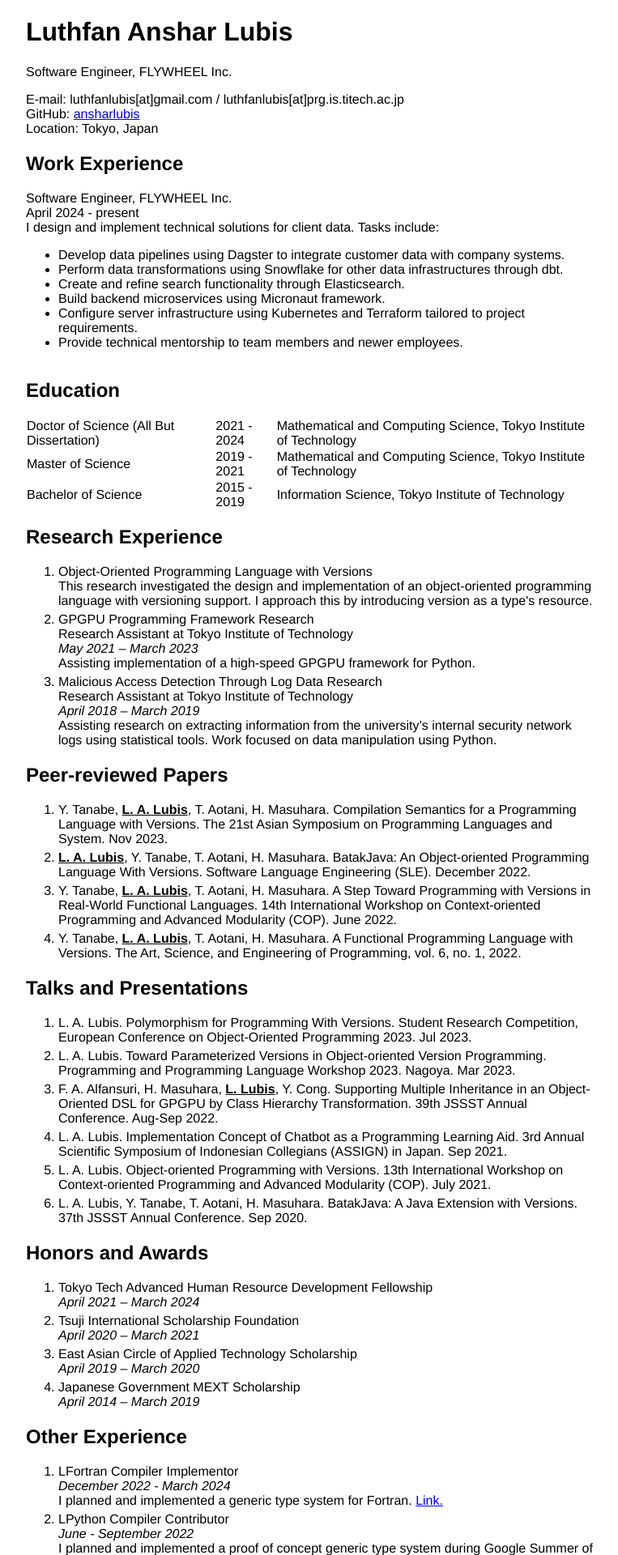
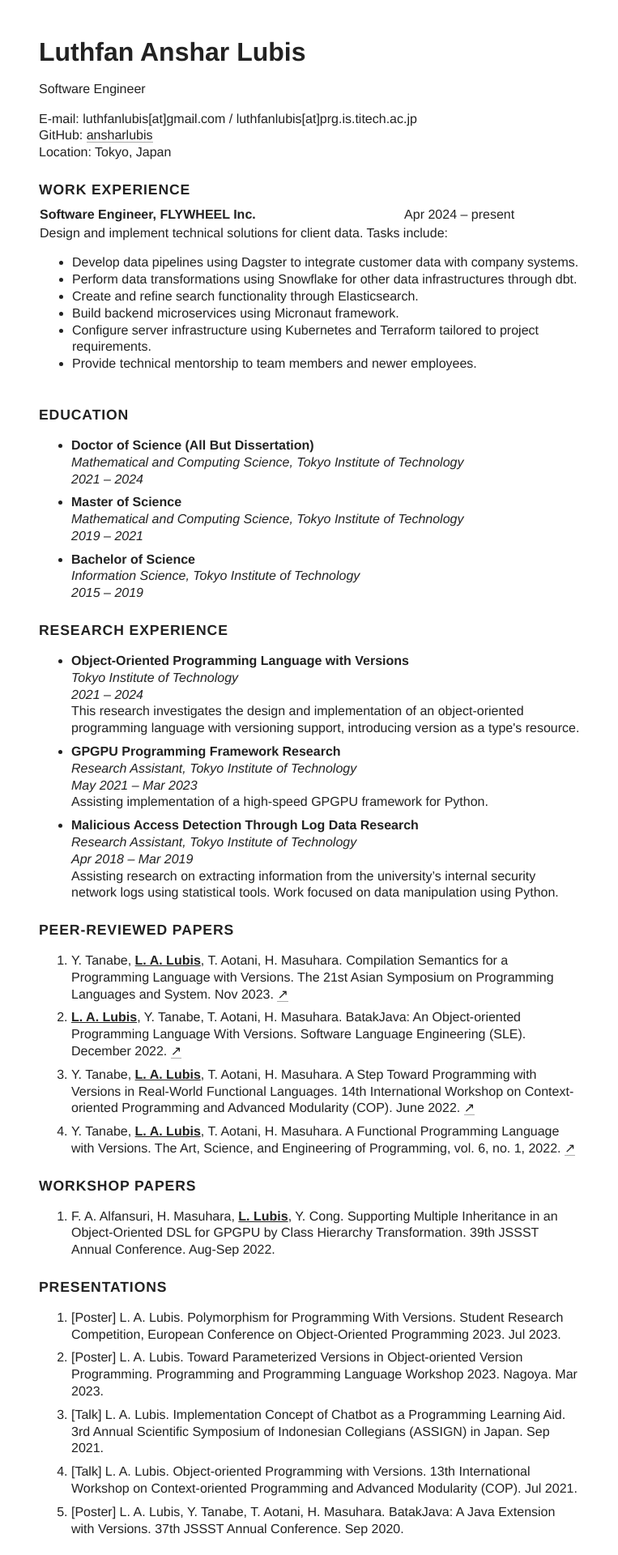
Before and after one commit to ansharlubis/ansharlubis.github.io, a Jekyll site: the page resume/index.html, which Jekyll copies as it is, in a window 1280 px wide. Shown: the top 1920 px of the page at 81% size, without its empty margins (258-1021 px from the left). Built offline with Jekyll 4.4.1, drawn with Linux system fonts in a browser that asks for light colours; nearby versions of some CDN libraries; some of the changed text lies outside the part shown.

Commit message:
update resume

```diff
--- a/resume/index.html
+++ b/resume/index.html
@@ -1,33 +1,36 @@
 <!DOCTYPE html>
-<html>
+<html lang="en">
   <head>
-    <title>About me</title>
+    <meta charset="UTF-8" />
+    <title>Luthfan Anshar Lubis - Resume</title>
 
     <link rel="stylesheet" type="text/css" href="./style.css" />
-    <link rel="alternate" type="application/rss+xml" title="{{ site.name }} - {{ site.description }}" href="{{ site.baseurl }}/feed.xml" />
     <link href="https://use.fontawesome.com/releases/v5.6.1/css/all.css" rel="stylesheet">
   </head>
 
   <body class="wrapper">
+    <header class="header">
       <h1>Luthfan Anshar Lubis</h1>
       <p>
-        Software Engineer, FLYWHEEL Inc.
+          Software Engineer
       </p>
       <ul class="list">
           <li>E-mail: luthfanlubis[at]gmail.com / luthfanlubis[at]prg.is.titech.ac.jp</li>
           <li>GitHub: <a href="https://www.github.com/ansharlubis">ansharlubis</a></li>
           <li>Location: Tokyo, Japan</li>
       </ul>
+    </header>
 
     <h2>Work Experience</h2>
     <table>
-        Software Engineer, FLYWHEEL Inc.
-        <br>
-        April 2024 - present
-        <br style="margin-bottom: 5px;">
-        I design and implement technical solutions for client data. Tasks include:
+        <tr>
+            <td><b>Software Engineer, FLYWHEEL Inc.</b></td>
+            <td>Apr 2024 – present</td>
+        </tr>
+        <tr>
+            <td colspan="2">
+                Design and implement technical solutions for client data. Tasks include:
                 <ul>
-
                     <li>Develop data pipelines using Dagster to integrate customer data with company systems.</li>
                     <li>Perform data transformations using Snowflake for other data infrastructures through dbt.</li>
                     <li>Create and refine search functionality through Elasticsearch.</li>
@@ -35,104 +38,117 @@
                     <li>Configure server infrastructure using Kubernetes and Terraform tailored to project requirements.</li>
                     <li>Provide technical mentorship to team members and newer employees.</li>
                 </ul>
-
+            </td>
+        </tr>
     </table>
 
     <h2>Education</h2>
 
-	<table>
-        <tr>
-            <td>Doctor of Science (All But Dissertation)</td>
-            <td>2021 - 2024 </td>
-            <td>Mathematical and Computing Science, Tokyo Institute of Technology</td>
-        </tr>
-	    <tr>
-	        <td>Master of Science</td>
-	        <td>2019 - 2021</td>
-	        <td>Mathematical and Computing Science, Tokyo Institute of Technology</td>
-	    </tr>
-	    <tr>
-	        <td>Bachelor of Science</td>
-	        <td>2015 - 2019</td>
-	        <td>Information Science, Tokyo Institute of Technology</td>
-	    </tr>
-	</table>
+    <ul class="spaced-list">
+        <li><b>Doctor of Science (All But Dissertation)</b>
+            <br><i>Mathematical and Computing Science, Tokyo Institute of Technology</i>
+            <br><i>2021 – 2024</i>
+        </li>
+        <li><b>Master of Science</b>
+            <br><i>Mathematical and Computing Science, Tokyo Institute of Technology</i>
+            <br><i>2019 – 2021</i>
+        </li>
+        <li><b>Bachelor of Science</b>
+            <br><i>Information Science, Tokyo Institute of Technology</i>
+            <br><i>2015 – 2019</i>
+        </li>
+    </ul>
 
     <h2>Research Experience</h2>
-    <ol class="spaced-list">
-        <li>Object-Oriented Programming Language with Versions
-            <br>This research investigated the design and implementation of an object-oriented
-            programming language with versioning support.
-            I approach this by introducing version as a type's resource.
+    <ul class="spaced-list">
+        <li><b>Object-Oriented Programming Language with Versions</b>
+            <br><i>Tokyo Institute of Technology</i>
+            <br>
+            <i>2021 – 2024</i>
+            <br>This research investigates the design and implementation of an object-oriented
+            programming language with versioning support,
+            introducing version as a type's resource.
         </li>
-        <li>GPGPU Programming Framework Research
-            <br>Research Assistant at Tokyo Institute of Technology
+        <li><b>GPGPU Programming Framework Research</b>
+            <br><i>Research Assistant, Tokyo Institute of Technology</i>
             <br>
-            <i>May 2021 – March 2023</i>
+            <i>May 2021 – Mar 2023</i>
             <br>
             Assisting implementation of a high-speed GPGPU framework for Python.</li>
-        <li>Malicious Access Detection Through Log Data Research
-            <br>Research Assistant at Tokyo Institute of Technology
+        <li><b>Malicious Access Detection Through Log Data Research</b>
+            <br><i>Research Assistant, Tokyo Institute of Technology</i>
             <br>
-            <i>April 2018 – March 2019</i>
+            <i>Apr 2018 – Mar 2019</i>
             <br>
             Assisting research on extracting information from the university’s
             internal security network logs using statistical tools. Work focused on data manipulation using Python.
         </li>
-    </ol>
+    </ul>
 
     <h2>Peer-reviewed Papers</h2>
     <ol class="spaced-list">
-        <li>Y. Tanabe, <u><b>L. A. Lubis</b></u>, T. Aotani, H. Masuhara. Compilation Semantics for a Programming Language with Versions. The 21st Asian Symposium on Programming Languages and System. Nov 2023.</li>
-        <li><u><b>L. A. Lubis</b></u>, Y. Tanabe, T. Aotani, H. Masuhara. BatakJava: An Object-oriented Programming Language With Versions. Software Language Engineering (SLE). December 2022.</li>
-        <li>Y. Tanabe, <u><b>L. A. Lubis</b></u>, T. Aotani, H. Masuhara. A Step Toward Programming with Versions in Real-World Functional Languages. 14th International Workshop on Context-oriented Programming and Advanced Modularity (COP). June 2022.</li>
-        <li>Y. Tanabe, <u><b>L. A. Lubis</b></u>, T. Aotani, H. Masuhara. A Functional Programming Language with Versions. The Art, Science, and Engineering of Programming, vol. 6, no. 1, 2022.</li>
+        <li>Y. Tanabe, <u><b>L. A. Lubis</b></u>, T. Aotani, H. Masuhara. Compilation Semantics for a Programming Language with Versions. The 21st Asian Symposium on Programming Languages and System. Nov 2023. <a href="https://link.springer.com/chapter/10.1007/978-981-99-8311-7_1">↗</a></li>
+        <li><u><b>L. A. Lubis</b></u>, Y. Tanabe, T. Aotani, H. Masuhara. BatakJava: An Object-oriented Programming Language With Versions. Software Language Engineering (SLE). December 2022. <a href="https://dl.acm.org/doi/abs/10.1145/3567512.3567531">↗</a></li>
+        <li>Y. Tanabe, <u><b>L. A. Lubis</b></u>, T. Aotani, H. Masuhara. A Step Toward Programming with Versions in Real-World Functional Languages. 14th International Workshop on Context-oriented Programming and Advanced Modularity (COP). June 2022. <a href="https://dl.acm.org/doi/abs/10.1145/3570353.3570359">↗</a></li>
+        <li>Y. Tanabe, <u><b>L. A. Lubis</b></u>, T. Aotani, H. Masuhara. A Functional Programming Language with Versions. The Art, Science, and Engineering of Programming, vol. 6, no. 1, 2022. <a href="https://doi.org/10.48550/arXiv.2107.07301">↗</a></li>
     </ol>
 
-    <h2>Talks and Presentations</h2>
+    <h2>Workshop Papers</h2>
     <ol class="spaced-list">
-        <li>L. A. Lubis. Polymorphism for Programming With Versions. Student Research Competition, European Conference on Object-Oriented Programming 2023. Jul 2023.</li>
-        <li>L. A. Lubis. Toward Parameterized Versions in Object-oriented Version Programming. Programming and Programming Language Workshop 2023. Nagoya. Mar 2023.</li>
         <li>F. A. Alfansuri, H. Masuhara, <u><b>L. Lubis</b></u>, Y. Cong. Supporting Multiple Inheritance in an Object-Oriented DSL for GPGPU by Class Hierarchy Transformation. 39th JSSST Annual Conference. Aug-Sep 2022.</li>
-        <li>L. A. Lubis. Implementation Concept of Chatbot as a Programming Learning Aid. 3rd Annual Scientific Symposium of Indonesian Collegians (ASSIGN) in Japan. Sep 2021.</li>
-        <li>L. A. Lubis. Object-oriented Programming with Versions. 13th International Workshop on Context-oriented Programming and Advanced Modularity (COP). July 2021.</li>
-        <li>L. A. Lubis, Y. Tanabe, T. Aotani, H. Masuhara. BatakJava: A Java Extension with Versions. 37th JSSST Annual Conference. Sep 2020.</li>
+    </ol>
+
+    <h2>Presentations</h2>
+    <ol class="spaced-list">
+        <li>[Poster] L. A. Lubis. Polymorphism for Programming With Versions. Student Research Competition, European Conference on Object-Oriented Programming 2023. Jul 2023.</li>
+        <li>[Poster] L. A. Lubis. Toward Parameterized Versions in Object-oriented Version Programming. Programming and Programming Language Workshop 2023. Nagoya. Mar 2023.</li>
+        <li>[Talk] L. A. Lubis. Implementation Concept of Chatbot as a Programming Learning Aid. 3rd Annual Scientific Symposium of Indonesian Collegians (ASSIGN) in Japan. Sep 2021.</li>
+        <li>[Talk] L. A. Lubis. Object-oriented Programming with Versions. 13th International Workshop on Context-oriented Programming and Advanced Modularity (COP). Jul 2021.</li>
+        <li>[Poster] L. A. Lubis, Y. Tanabe, T. Aotani, H. Masuhara. BatakJava: A Java Extension with Versions. 37th JSSST Annual Conference. Sep 2020.</li>
     </ol>
 
     <h2>Honors and Awards</h2>
-    <ol class="spaced-list">
-        <li>Tokyo Tech Advanced Human Resource Development Fellowship
-            <br><i>April 2021 – March 2024</i>
+    <ul class="spaced-list">
+        <li><b>Tokyo Tech Advanced Human Resource Development Fellowship</b>
+            <br><i>Apr 2021 – Mar 2024</i>
         </li>
-        <li>Tsuji International Scholarship Foundation
-            <br><i>April 2020 – March 2021</i>
+        <li><b>Tsuji International Scholarship Foundation</b>
+            <br><i>Apr 2020 – Mar 2021</i>
         </li>
-        <li>East Asian Circle of Applied Technology Scholarship
-            <br><i>April 2019 – March 2020</i>
+        <li><b>East Asian Circle of Applied Technology Scholarship</b>
+            <br><i>Apr 2019 – Mar 2020</i>
         </li>
-        <li>Japanese Government MEXT Scholarship
-            <br><i>April 2014 – March 2019</i>
+        <li><b>Japanese Government MEXT Scholarship</b>
+            <br><i>Apr 2014 – Mar 2019</i>
         </li>
-    </ol>
+    </ul>
 
-    <h2>Other Experience</h2>
-    <ol class="spaced-list">
-        <li>LFortran Compiler Implementor
-            <br><i>December 2022 - March 2024</i>
-            <br>I planned and implemented a generic type system for Fortran.
-            <a href="https://github.com/lfortran/lfortran/pulls?q=is%3Apr+is%3Aclosed+author%3Aansharlubis+">Link.</a>
+    <h2>Open Source &amp; Projects</h2>
+    <ul class="spaced-list">
+        <li><b>LFortran Compiler Implementor</b>
+            <br><i>Dec 2022 – Mar 2024</i>
+            <br>Planned and implemented a generic type system for Fortran.
+            <a href="https://github.com/lfortran/lfortran/pulls?q=is%3Apr+is%3Aclosed+author%3Aansharlubis+">↗</a>
         </li>
-        <li>LPython Compiler Contributor
-            <br><i>June - September 2022</i>
-            <br>I planned and implemented a proof of concept generic type system
+        <li><b>LPython Compiler Contributor</b>
+            <br><i>Jun – Sep 2022</i>
+            <br>Planned and implemented a generic type system for Python
             during Google Summer of Code for Python Software Foundation.
-            <a href="https://github.com/lcompilers/lpython/pulls?q=is%3Apr+is%3Aclosed+author%3Aansharlubis">Link.</a>
+            <a href="https://github.com/lcompilers/lpython/pulls?q=is%3Apr+is%3Aclosed+author%3Aansharlubis">↗</a>
         </li>
-        <li>Indonesian language Teacher, Gowell Japan.
-            <br><i>2017 - 2023</i>
-            <br>Part-time Indonesian language teacher for mostly Japanese students.
+        <li><b>Domain-Specific Language Design Intern</b>
+            <br><i>nau data lab</i>
+            <br><i>Aug – Sep 2019</i>
+            <br>Implemented a domain-specific language (DSL) to describe musical notes
+            and calculate Angklung musical instrument assignments.
+            <a href="https://github.com/ansharlubis/numusic">↗</a>
         </li>
-        <li>Teaching Assistant, Tokyo Institute of Technology</li>
+    </ul>
+
+    <h2>Teaching Experience</h2>
+    <ul class="spaced-list">
+        <li><b>Teaching Assistant</b>
+            <br><i>Tokyo Institute of Technology</i>
             <ul>
                 <li>
                     Exercises in Fundamentals of Data Science
@@ -151,24 +167,18 @@
                     of computer.
                 </li>
             </ul>
-        <li>Domain-Specific Language Design Internship, nau data lab
-            <br><i>August – September 2019</i>
-            I implemented a domain-specific language (DSL) to describe musical notes
-            and calculate Angklung musical instrument assignments.
-            <a href="https://github.com/ansharlubis/numusic">Link</a>.
         </li>
-    </ol>
+        <li><b>Indonesian Language Teacher</b>
+            <br><i>Gowell Japan</i>
+            <br><i>2017 – 2023</i>
+            <br>Part-time Indonesian language teacher for mostly Japanese students.
+        </li>
+    </ul>
 
-    <h2>Activities</h2>
-    <ol class="spaced-list">
-        <li>Participant in ASPIRE Forum, Tokyo Institute of Technology
-            <br><i>July 2019</i>
-            <br>
-            The annual event gathers students from universities making up the ASPIRE (Asia)
-            and IDEA (Europe) League to have discussion on the topic of better living.
-        </li>
+    <h2>Academic Service</h2>
+    <ul class="spaced-list">
         <li>
-            Reviewer
+            <b>Reviewer</b>
             <ul>
                 <li>
                     ACM SIGPLAN SPLASH Onward! 2020 Essay Track
@@ -182,7 +192,7 @@
             </ul>
         </li>
         <li>
-            Student Volunteer
+            <b>Student Volunteer</b>
             <ul>
                 <li>
                     ACM SIGPLAN Conference on Systems, Programming,
@@ -193,11 +203,14 @@
                 </li>
             </ul>
         </li>
-    </ol>
+    </ul>
 
     <h2>Language Skills</h2>
-    <ol class="spaced-list">
-        <li>TOEIC, 990/990, taken in June 2018</li>
-        <li>IELTS, 8.0/9.0, taken in May 2018</li>
-        <li>Japanese Language Proficiency Test N1, passed in 2019</li>
-    </ol>
+    <ul class="spaced-list">
+        <li>Indonesian — Native</li>
+        <li>English — Fluent (TOEIC 990/990, IELTS 8.0/9.0)</li>
+        <li>Japanese — Fluent (JLPT N1)</li>
+    </ul>
+
+  </body>
+</html>
--- a/resume/style.css
+++ b/resume/style.css
@@ -1,6 +1,9 @@
 .wrapper {
-    width: 700px;
+    max-width: 700px;
+    width: 100%;
     margin: 0 auto;
+    padding: 24px 16px;
+    box-sizing: border-box;
 }
 
 .list {
@@ -10,10 +13,42 @@
 
 body {
     font-family: "Helvetica Neue", Arial, Helvetica, sans-serif;
+    font-size: 16px;
+    line-height: 1.3;
+    color: #222;
+}
+
+h1 {
+    font-size: 2rem;
+    font-weight: 700;
+    line-height: 1.2;
+    margin-bottom: 4px;
+}
+
+.header {
+    margin-bottom: 24px;
+}
+
+h2 {
+    font-size: 1.1rem;
+    font-weight: 700;
+    text-transform: uppercase;
+    letter-spacing: 0.05em;
+    margin-top: 24px;
+    margin-bottom: 8px;
 }
 
 table {
     width: 100%;
+    border-spacing: 0 2px;
+}
+
+td {
+    padding-right: 16px;
+}
+
+td:last-child {
+    padding-right: 0;
 }
 
 table, th, td {
@@ -21,17 +56,21 @@
     border-collapse: collapse;
 }
 
-.left-col {
-    width: 50%;
-}
-.right-col {
-    width: 50%;
-}
-
 .spaced-list li {
-    margin-bottom: 5px;
+    margin-bottom: 8px;
 }
 
 .spaced-list li:last-child {
     margin-bottom: 0;
 }
+
+a {
+    color: #222;
+    text-decoration: none;
+    border-bottom: 1px solid #aaa;
+}
+
+a:hover {
+    color: #000;
+    border-bottom-color: #000;
+}
```
Lines whose indentation alone changed are shown as unchanged.
